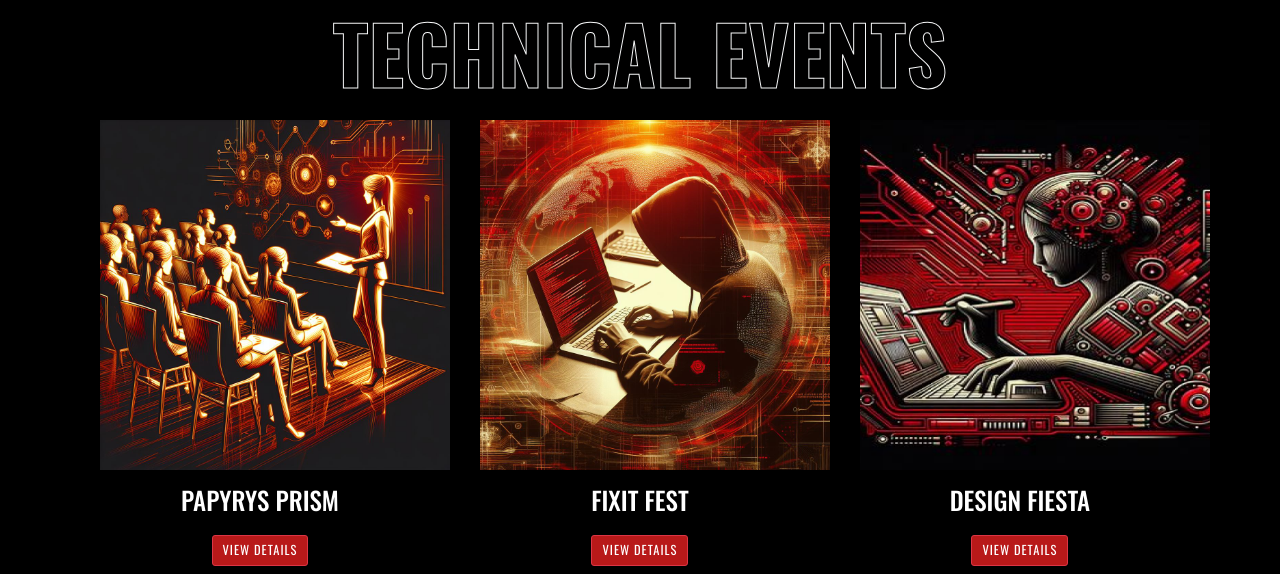
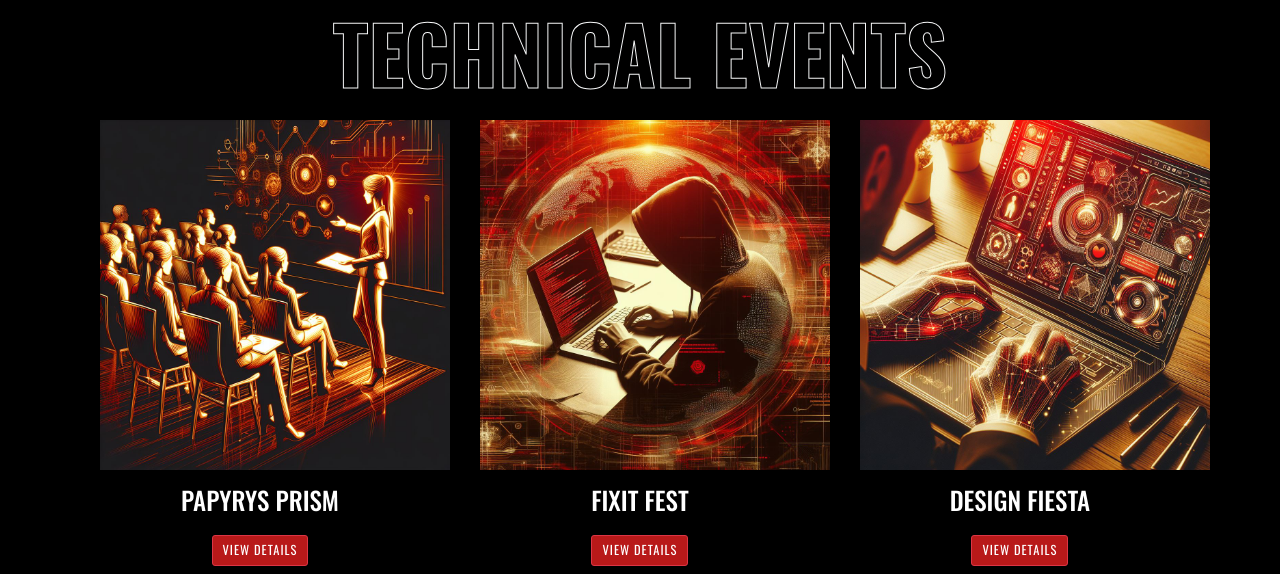
Before and after one commit to Fyzil2003/Cognebula, a plain HTML site: page index.html in a window 1280 px wide. Shown: the part 960-1534 px from the top of the page. Drawn offline with nearby package versions, Linux system fonts and the light colour scheme.

Commit message:
changed content

```diff
--- a/index.html
+++ b/index.html
@@ -216,7 +216,7 @@
                 <div class="boxdet">
                     <div class="col-lg-4 col-sm-12">
                         <a href="design.html">
-                            <img src="assets/img/gallery/uiux.png" alt="" style="height: 350px; width: 350px;">
+                            <img src="assets/img/gallery/uiux1.jpeg" alt="" style="height: 350px; width: 350px;">
 
                         </a>
                     </div>
```
Also changed, not shown: assets/img/gallery/ad1 (2).jpeg (added), assets/img/gallery/uiux.png (deleted), assets/img/gallery/uiux1.jpeg (added), assets/img/gallery/uiuxdet.png (deleted).
